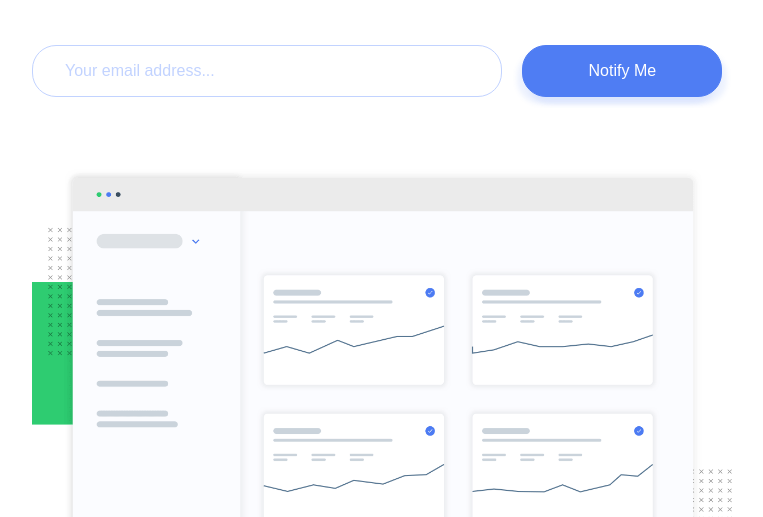
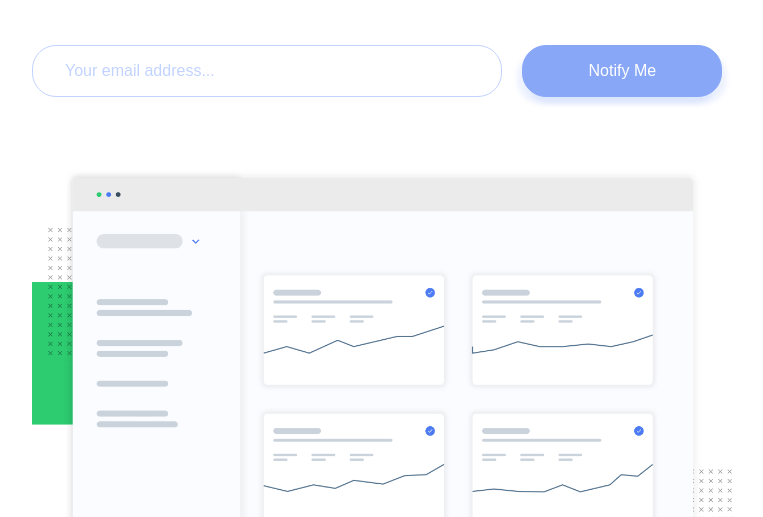
Before and after one commit to russell2231/ping-site, a plain HTML site: page index.html in a window 1536 px wide. In both pictures the pointer is over the button "Notify Me". Shown: the part 267-784 px from the top of the page, without its empty margins (386-1149 px from the left). Drawn offline with nearby package versions, Linux system fonts and the light colour scheme.

Commit message:
Feat: Hover effect on submit button

```diff
--- a/app.css
+++ b/app.css
@@ -181,6 +181,12 @@
   }
   .btn {
     max-width: 200px;
+    transition: background-color 0.4s ease, border-color 0.4s ease;
+  }
+
+  .btn:hover {
+    background-color: hsl(223, 87%, 75%);
+    border-color: hsl(223, 87%, 75%);
   }
 
   .error-message {
```
